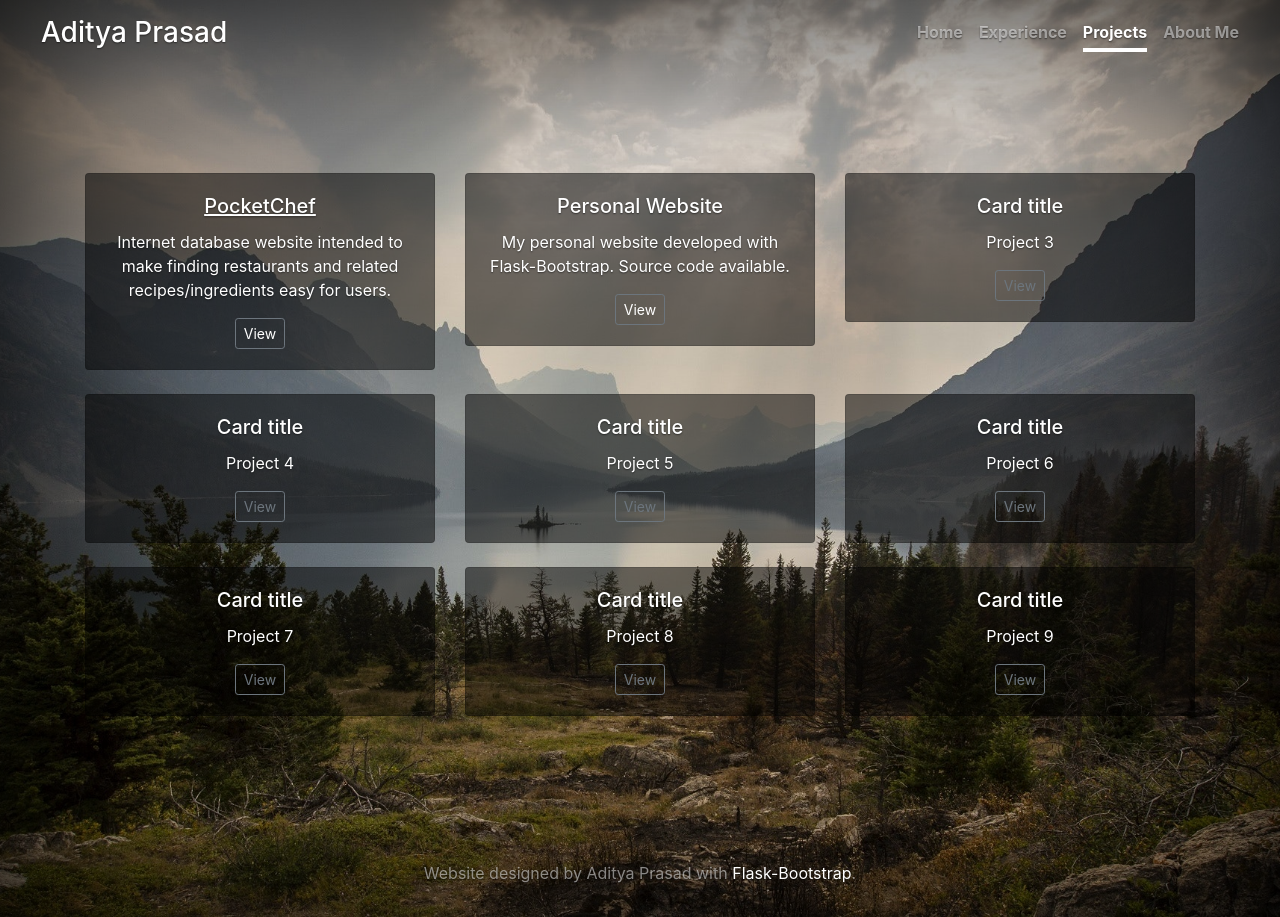
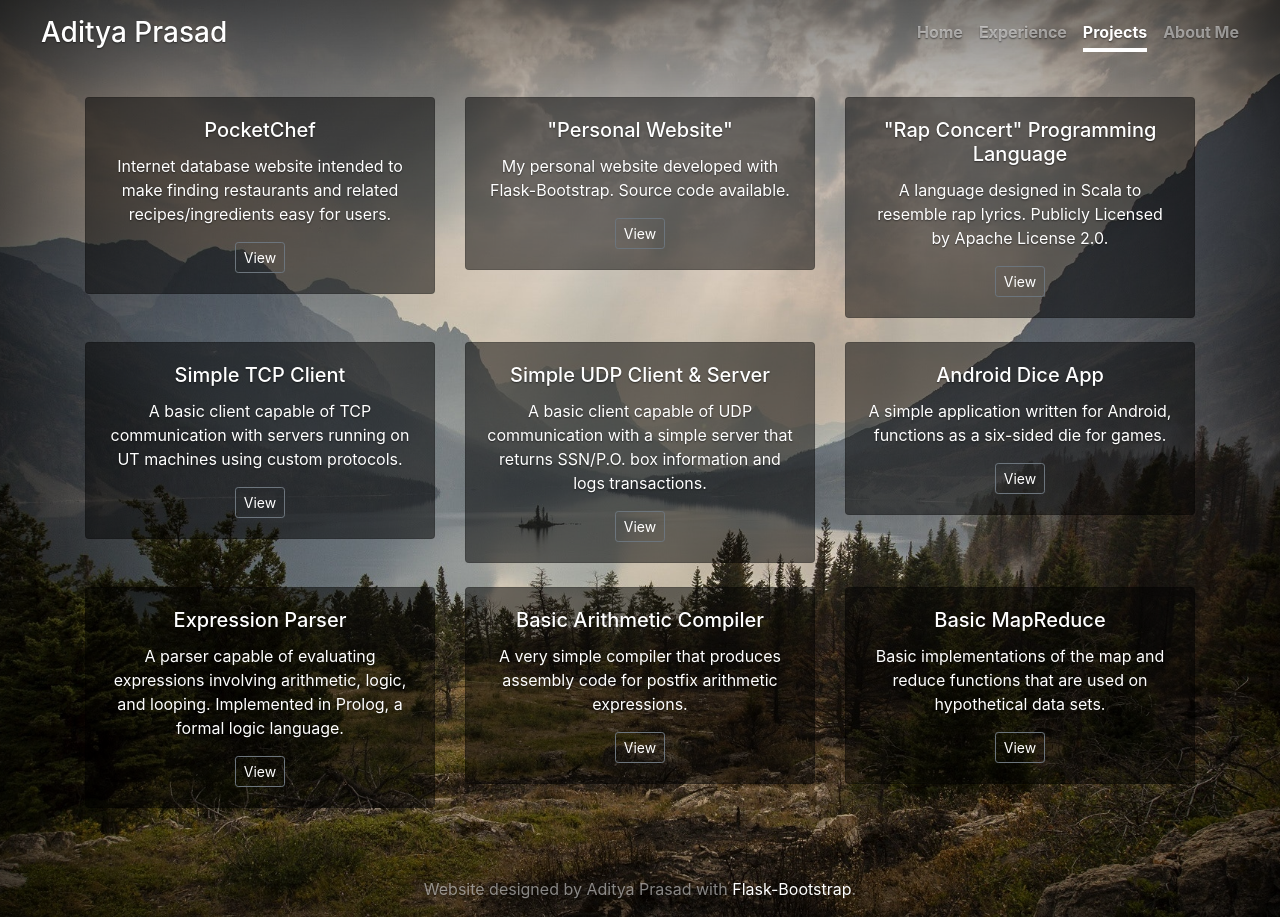
Before and after one commit to AdityaPrasad1/adityaprasad.me, a Flask app: page /projects/ in a window 1280 px wide. Run offline with Flask 2, Linux system fonts and the light colour scheme; some libraries are stand-ins or nearby versions.

Commit message:
all projects added

```diff
--- a/app/templates/projects.html
+++ b/app/templates/projects.html
@@ -44,7 +44,7 @@
             <div class="col-md-4">
               <div class="card mb-4 box-shadow card-trans">
                 <div class="card-body">
-                  <h5 class="card-title"><a href="http://pocketchef.me/"><u>PocketChef</u></a></h5>
+                  <h5 class="card-title"><a href="http://pocketchef.me/" target="_blank">PocketChef</a></h5>
                   <p class="card-text">Internet database website intended to make finding restaurants and related recipes/ingredients easy for users.</p>
                   <button type="button" class="btn btn-sm btn-outline-secondary"><a href="https://github.com/Connorlb/IDBSite" target="_blank">View</a></button>
                 </div>
@@ -53,7 +53,7 @@
             <div class="col-md-4">
               <div class="card mb-4 box-shadow card-trans">
                 <div class="card-body">
-                  <h5 class="card-title">Personal Website</h5>
+                  <h5 class="card-title">"Personal Website"</h5>
                   <p class="card-text">My personal website developed with Flask-Bootstrap. Source code available.</p>
                   <button type="button" class="btn btn-sm btn-outline-secondary"><a href="https://github.com/AdityaPrasad1/adityaprasad.me" target="_blank">View</a></button>
                 </div>
@@ -62,9 +62,9 @@
             <div class="col-md-4">
               <div class="card mb-4 box-shadow card-trans">
                   <div class="card-body">
-                  <h5 class="card-title">Card title</h5>
-                  <p class="card-text">Project 3</p>
-                  <button type="button" class="btn btn-sm btn-outline-secondary">View</button>
+                    <h5 class="card-title">"Rap Concert" Programming Language</h5>
+                    <p class="card-text">A language designed in Scala to resemble rap lyrics. Publicly Licensed by Apache License 2.0.</p>
+                    <button type="button" class="btn btn-sm btn-outline-secondary"><a href="https://github.com/crazeface/Rap-Concert" target="_blank">View</a></button>
                   </div>
               </div>
             </div>
@@ -72,27 +72,27 @@
             <div class="col-md-4">
               <div class="card mb-4 box-shadow card-trans">
                 <div class="card-body">
-                  <h5 class="card-title">Card title</h5>
-                  <p class="card-text">Project 4</p>
-                  <button type="button" class="btn btn-sm btn-outline-secondary">View</button>
+                  <h5 class="card-title">Simple TCP Client</h5>
+                  <p class="card-text">A basic client capable of TCP communication with servers running on UT machines using custom protocols.</p>
+                  <button type="button" class="btn btn-sm btn-outline-secondary"><a href="https://github.com/AdityaPrasad1/Simple-TCP-Client" target="_blank">View</a></button>
                 </div>
               </div>
             </div>
             <div class="col-md-4">
               <div class="card mb-4 box-shadow card-trans">
                 <div class="card-body">
-                  <h5 class="card-title">Card title</h5>
-                  <p class="card-text">Project 5</p>
-                  <button type="button" class="btn btn-sm btn-outline-secondary">View</button>
+                  <h5 class="card-title">Simple UDP Client & Server</h5>
+                  <p class="card-text">A basic client capable of UDP communication with a simple server that returns SSN/P.O. box information and logs transactions.</p>
+                  <button type="button" class="btn btn-sm btn-outline-secondary"><a href="https://github.com/AdityaPrasad1/Simple-UDP-Client-Server" target="_blank">View</a></button>
                 </div>
               </div>
             </div>
             <div class="col-md-4">
               <div class="card mb-4 box-shadow card-trans">
                 <div class="card-body">
-                  <h5 class="card-title">Card title</h5>
-                  <p class="card-text">Project 6</p>
-                  <button type="button" class="btn btn-sm btn-outline-secondary">View</button>
+                  <h5 class="card-title">Android Dice App</h5>
+                  <p class="card-text">A simple application written for Android, functions as a six-sided die for games.</p>
+                  <button type="button" class="btn btn-sm btn-outline-secondary"><a href="https://github.com/AdityaPrasad1/Android-Dice-App" target="_blank">View</a></button>
                 </div>
               </div>
             </div>
@@ -100,27 +100,27 @@
             <div class="col-md-4">
               <div class="card mb-4 box-shadow card-trans">
                 <div class="card-body">
-                  <h5 class="card-title">Card title</h5>
-                  <p class="card-text">Project 7</p>
-                  <button type="button" class="btn btn-sm btn-outline-secondary">View</button>
+                  <h5 class="card-title">Expression Parser</h5>
+                  <p class="card-text">A parser capable of evaluating expressions involving arithmetic, logic, and looping. Implemented in Prolog, a formal logic language.</p>
+                  <button type="button" class="btn btn-sm btn-outline-secondary"><a href="https://github.com/AdityaPrasad1/Expression-Parser" target="_blank">View</a></button>
                 </div>
               </div>
             </div>
             <div class="col-md-4">
               <div class="card mb-4 box-shadow card-trans">
                 <div class="card-body">
-                  <h5 class="card-title">Card title</h5>
-                  <p class="card-text">Project 8</p>
-                  <button type="button" class="btn btn-sm btn-outline-secondary">View</button>
+                  <h5 class="card-title">Basic Arithmetic Compiler</h5>
+                  <p class="card-text">A very simple compiler that produces assembly code for postfix arithmetic expressions.</p>
+                  <button type="button" class="btn btn-sm btn-outline-secondary"><a href="https://github.com/AdityaPrasad1/Arithmetic-Compiler" target="_blank">View</a></button>
                 </div>
               </div>
             </div>
             <div class="col-md-4">
               <div class="card mb-4 box-shadow card-trans">
                 <div class="card-body">
-                  <h5 class="card-title">Card title</h5>
-                  <p class="card-text">Project 9</p>
-                  <button type="button" class="btn btn-sm btn-outline-secondary">View</button>
+                  <h5 class="card-title">Basic MapReduce</h5>
+                  <p class="card-text">Basic implementations of the map and reduce functions that are used on hypothetical data sets.</p>
+                  <button type="button" class="btn btn-sm btn-outline-secondary"><a href="https://github.com/AdityaPrasad1/CS-314/tree/master/HW11" target="_blank">View</a></button>
                 </div>
               </div>
             </div>
```
Lines whose indentation alone changed are shown as unchanged.
